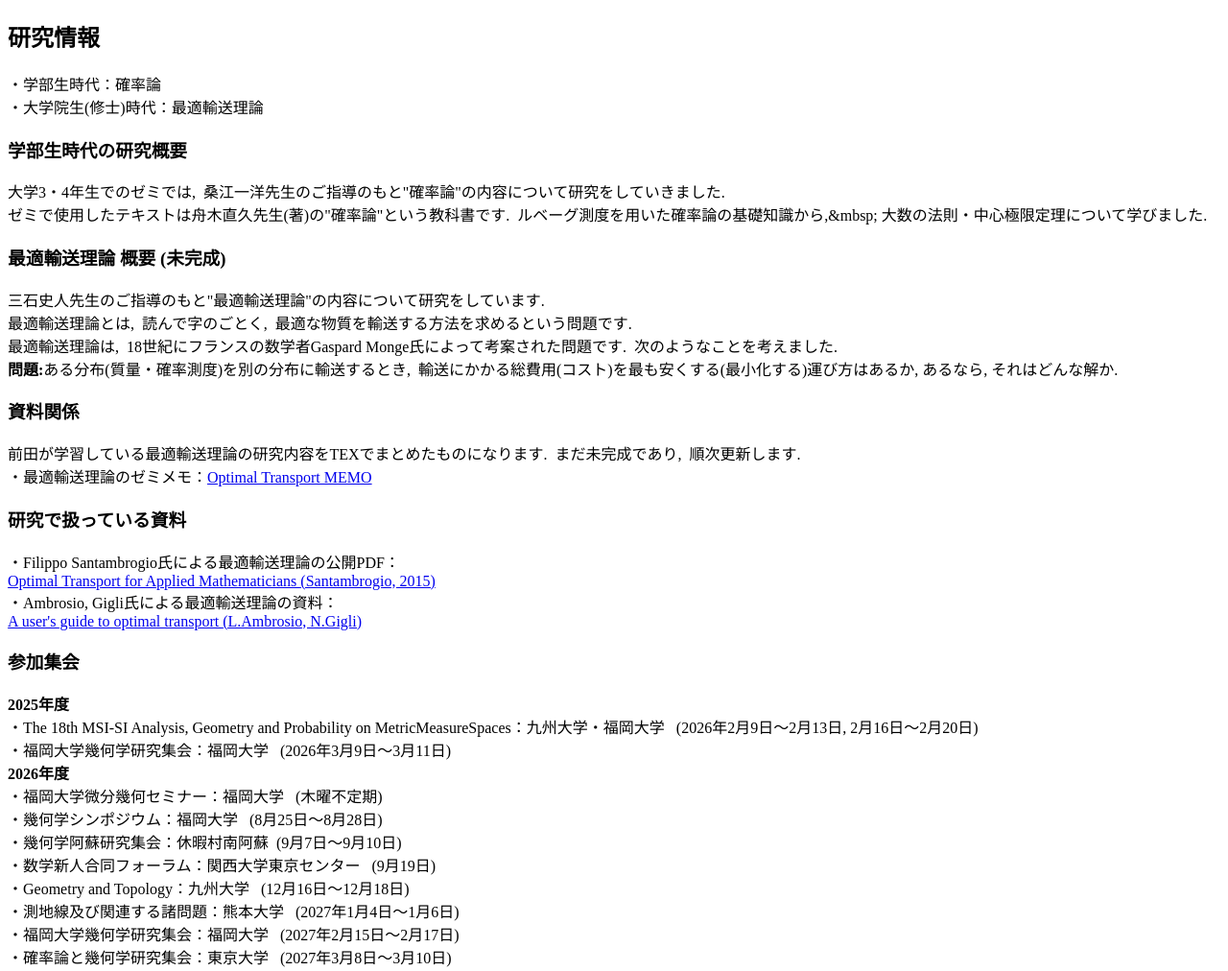
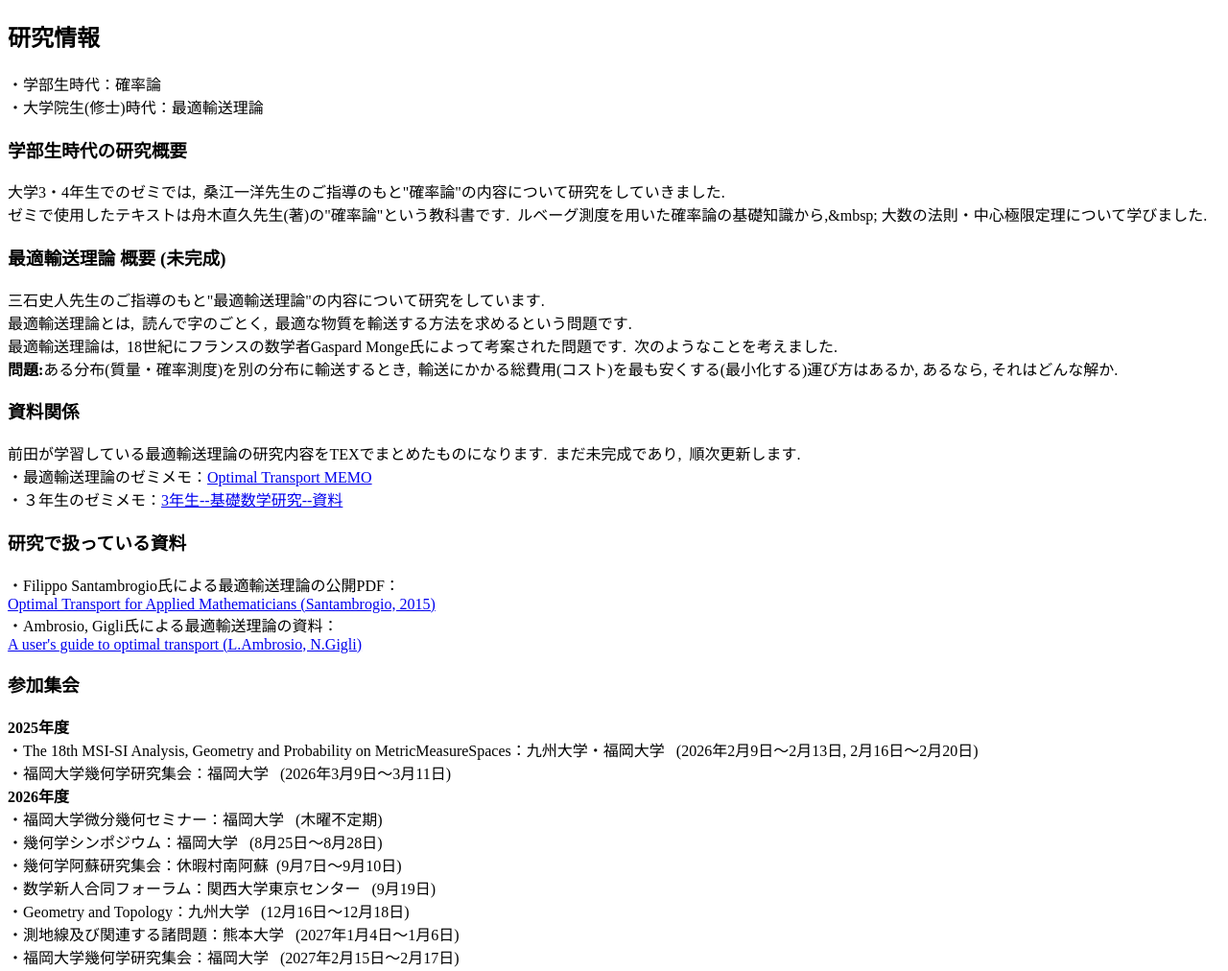
Before and after one commit to Reo-Maeda/Reo-Maeda.github.io, a plain HTML site: page research.html in a window 1280 px wide. Shown: the top 1012 px of the page at 96% size. Drawn offline with nearby package versions, Linux system fonts and the light colour scheme.

Commit message:
Update research.html

```diff
--- a/research.html
+++ b/research.html
@@ -27,7 +27,8 @@
   <h3>資料関係</h3>
   <p>
     前田が学習している最適輸送理論の研究内容をTEXでまとめたものになります.&nbsp; まだ未完成であり,&nbsp; 順次更新します.<br>
-    ・最適輸送理論のゼミメモ：<a href="OT.pdf" target="_blank">Optimal Transport MEMO</a>
+    ・最適輸送理論のゼミメモ：<a href="OT.pdf" target="_blank">Optimal Transport MEMO</a> <br>
+    ・３年生のゼミメモ：<a href="3年生_基礎数学研究.pdf" target="_blank">3年生--基礎数学研究--資料</a>
   </p>
 
   <h3>研究で扱っている資料</h3>
```
